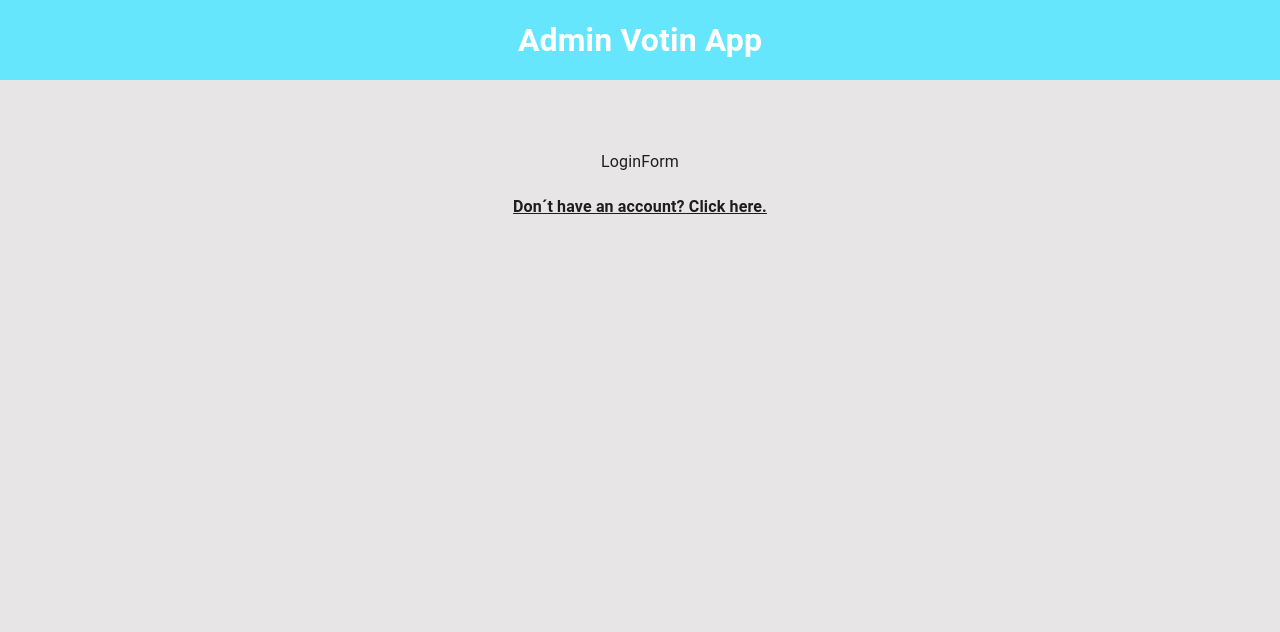
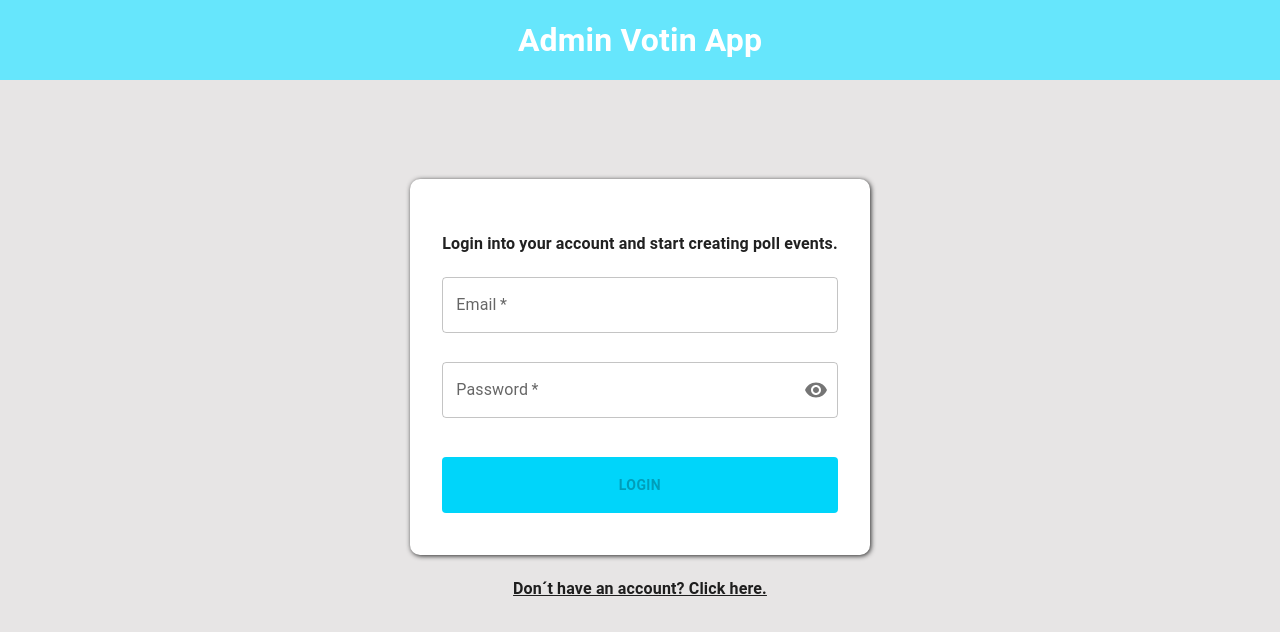
Before and after one commit to deonatto/admin_poll_app_client, a React (Create React App) app: page / in a window 1280 px wide. Shown: the top 632 px of the page. Built offline with nearby package versions, Linux system fonts and the light colour scheme.

Commit message:
finish register page, create login design(still missing logic)

```diff
--- a/package.json
+++ b/package.json
@@ -11,7 +11,7 @@
     "@testing-library/jest-dom": "^5.16.5",
     "@testing-library/react": "^13.4.0",
     "@testing-library/user-event": "^13.5.0",
-    "dotenv": "^16.0.3",
+    "axios": "^1.3.5",
     "react": "^18.2.0",
     "react-dom": "^18.2.0",
     "react-redux": "^8.0.5",
--- a/src/components/forms/loginForm/LoginForm.css
+++ b/src/components/forms/loginForm/LoginForm.css
@@ -0,0 +1,12 @@
+.register-form-container{
+    padding: 2rem;
+    border-radius: 10px;
+    box-shadow: 1px 1px 5px rgb(39, 39, 39);
+    background-color: white;
+}
+.login-container{
+    width: 100%;
+    display: flex;
+    flex-direction: column;
+    gap: 1.8rem;
+}
--- a/src/components/forms/loginForm/LoginForm.jsx
+++ b/src/components/forms/loginForm/LoginForm.jsx
@@ -1,7 +1,124 @@
-import React from "react";
+import React, { useState } from "react";
+import axios from "axios";
+import {
+  Button,
+  TextField,
+  FormControl,
+  OutlinedInput,
+  InputAdornment,
+  IconButton,
+  InputLabel,
+} from "@mui/material";
+import Visibility from "@mui/icons-material/Visibility";
+import VisibilityOff from "@mui/icons-material/VisibilityOff";
+import "./LoginForm.css";
+import { colorTokens } from "theme";
 
 const LoginForm = () => {
-  return <div>LoginForm</div>;
+  const [error, setError] = useState("");
+  const [showPassword, setShowPassword] = useState(false);
+  const [credentials, setCredentials] = useState({
+    email: "",
+    password: "",
+  });
+  const changeHandler = (credentialName, e) => {
+    setCredentials((prevCredentials) => ({
+      ...prevCredentials,
+      [credentialName]: e.target.value,
+    }));
+  };
+  const handleSubmit = async (e) => {
+    try {
+      /*
+      const res = await axios.post(
+        `${process.env.REACT_APP_BASE_URL}/auth/register`,
+        credentials
+      );
+      */
+    } catch (err) {
+      setError(err.message);
+      setTimeout(() => {
+        setError("");
+      }, "3000");
+    }
+  };
+
+  const buttonIsDisabled = () => {
+    return !(
+      emailIsValid(credentials.email) && passwordIsValid(credentials.password)
+    );
+  };
+  const emailIsValid = (email) => {
+    return email.includes("@") && email.length > 8;
+  };
+  const passwordIsValid = (password) => {
+    return password.length > 5;
+  };
+  return (
+    <form className="register-form-container">
+      {error && <h3 style={{ color: "red", textAlign: "center" }}>{error}</h3>}
+      <h4 style={{ textDecoration: "none" }}>
+        Login into your account and start creating poll events.
+      </h4>
+      <div className="login-container">
+        <TextField
+          error={credentials.email ? !emailIsValid(credentials.email) : false}
+          required
+          label="Email"
+          value={credentials.email}
+          onChange={(e) => changeHandler("email", e)}
+        />
+        <FormControl variant="outlined">
+          <InputLabel required htmlFor="outlined-adornment-password">
+            Password
+          </InputLabel>
+          <OutlinedInput
+            id="outlined-adornment-password"
+            type={showPassword ? "text" : "password"}
+            endAdornment={
+              <InputAdornment position="end">
+                <IconButton
+                  aria-label="toggle password visibility"
+                  onClick={() => setShowPassword(!showPassword)}
+                  edge="end"
+                >
+                  {showPassword ? <VisibilityOff /> : <Visibility />}
+                </IconButton>
+              </InputAdornment>
+            }
+            onChange={(e) => changeHandler("password", e)}
+            value={credentials.password}
+            error={
+              credentials.password
+                ? !passwordIsValid(credentials.password)
+                : false
+            }
+            label="Password"
+          />
+        </FormControl>
+        <div>
+          <Button
+            fullWidth
+            onClick={handleSubmit}
+            sx={{
+              fontWeight: "bold",
+              margin: "10px 0",
+              padding: "1rem",
+              backgroundColor: colorTokens.primary[500],
+              color: colorTokens.grey[0],
+              "&:hover": {
+                backgroundColor: colorTokens.primary[500],
+                color: colorTokens.grey[0],
+              },
+            }}
+            disabled={buttonIsDisabled()}
+          >
+            Login
+          </Button>
+        </div>
+      </div>
+    </form>
+  );
 };
 
 export default LoginForm;
--- a/src/components/forms/registerForm/RegisterForm.jsx
+++ b/src/components/forms/registerForm/RegisterForm.jsx
@@ -1,4 +1,5 @@
 import React, { useState } from "react";
+import axios from "axios";
 import {
   Button,
   TextField,
@@ -14,6 +15,8 @@ import "./RegisterForm.css";
 import { colorTokens } from "theme";
 
 const RegisterForm = () => {
+  const [message, setMessage] = useState("");
+  const [error, setError] = useState("");
   const [showPassword, setShowPassword] = useState(false);
   const [showRepeatPassword, setShowRepeatPassword] = useState(false);
   const [credentials, setCredentials] = useState({
@@ -30,9 +33,22 @@ const RegisterForm = () => {
       [credentialName]: e.target.value,
     }));
   };
-  const handleSubmit = (e) => {
-    e.preventDefault();
-    console.log(credentials);
+  const handleSubmit = async (e) => {
+    try {
+      const res = await axios.post(
+        `${process.env.REACT_APP_BASE_URL}/auth/register`,
+        credentials
+      );
+      setMessage(res.data.message);
+      setTimeout(() => {
+        setMessage("");
+      }, "3000");
+    } catch (err) {
+      setError(err.message);
+      setTimeout(() => {
+        setError("");
+      }, "3000");
+    }
   };
 
   const buttonIsDisabled = () => {
@@ -56,7 +72,13 @@ const RegisterForm = () => {
     return password.length > 5;
   };
   return (
-    <form className="register-form-container" onSubmit={handleSubmit}>
+    <form className="register-form-container">
+      {error && <h3 style={{ color: "red", textAlign: "center" }}>{error}</h3>}
+      {message && (
+        <h3 style={{ color: colorTokens.primary[500], textAlign: "center" }}>
+          {message}
+        </h3>
+      )}
       <h4 style={{ textDecoration: "none" }}>
         Welcome, create your admin account and start creating polls.
       </h4>
@@ -162,7 +184,7 @@ const RegisterForm = () => {
         <div>
           <Button
             fullWidth
-            type="submit"
+            onClick={handleSubmit}
             sx={{
               fontWeight: "bold",
               margin: "10px 0",
```
Also changed, not shown: 2 other files (tests, documents, lock files or other folders).
